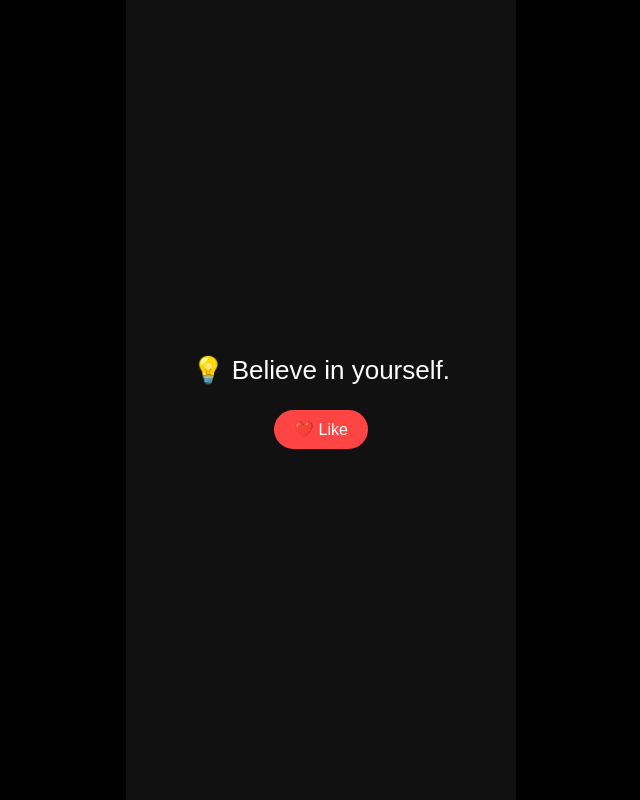
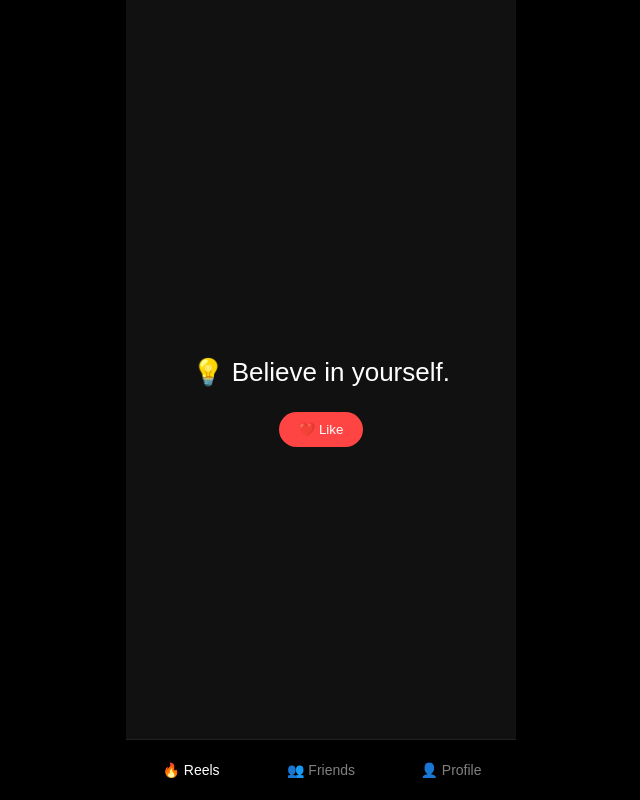
Before and after one commit to vullnetgrajqevci/mg-website, a plain HTML site: page index.html in a window 1280 px wide. Shown: the whole page, without its empty margins (319-959 px from the left). Drawn offline with Linux system fonts and the light colour scheme.

Commit message:
Update index.html

```diff
--- a/index.html
+++ b/index.html
@@ -17,20 +17,33 @@
   max-width: 100%;
   height: 100vh;
   margin: 0 auto;
-    overflow-y: scroll;
-    scroll-snap-type: y mandatory;
   background: #111;
+  display: flex;
+  flex-direction: column;
 }
 
+/* PAGES */
+.page {
+  flex: 1;
+  overflow-y: scroll;
+  display: none;
+  scroll-snap-type: y mandatory;
+}
+
+.page.active {
+  display: block;
+}
+
+/* REELS */
 .screen {
   height: 100vh;
   display: flex;
   align-items: center;
   justify-content: center;
+  text-align: center;
   padding: 30px;
   box-sizing: border-box;
   scroll-snap-align: start;
-    text-align: center;
 }
 
 .quote {
@@ -46,19 +59,61 @@
   border-radius: 25px;
   background: #ff4444;
   color: white;
-    font-size: 16px;
   cursor: pointer;
 }
 
-  .like.liked {
-    background: #444;
+/* BOTTOM NAV */
+.nav {
+  height: 60px;
+  background: #000;
+  display: flex;
+  border-top: 1px solid #222;
+}
+
+.nav button {
+  flex: 1;
+  background: none;
+  border: none;
+  color: gray;
+  font-size: 14px;
+  cursor: pointer;
+}
+
+.nav button.active {
+  color: white;
 }
 </style>
 </head>
 
 <body>
 
-<div class="app" id="app"></div>
+<div class="app">
+
+  <!-- REELS -->
+  <div class="page active" id="reels"></div>
+
+  <!-- FRIENDS -->
+  <div class="page" id="friends">
+    <div class="screen">
+      <div class="quote">👥 Friends – coming soon</div>
+    </div>
+  </div>
+
+  <!-- PROFILE -->
+  <div class="page" id="profile">
+    <div class="screen">
+      <div class="quote">👤 Your profile – coming soon</div>
+    </div>
+  </div>
+
+  <!-- NAV -->
+  <div class="nav">
+    <button class="active" onclick="showPage('reels', this)">🔥 Reels</button>
+    <button onclick="showPage('friends', this)">👥 Friends</button>
+    <button onclick="showPage('profile', this)">👤 Profile</button>
+  </div>
+
+</div>
 
 <script>
 const quotes = [
@@ -67,46 +122,42 @@
   "🚀 Your future starts today.",
   "⏳ Discipline beats motivation.",
   "💪 Hard work pays off.",
-    "🌱 Grow even when it’s hard.",
-    "🧠 Your mindset is everything.",
-    "🏆 Success is built daily.",
-    "⚡ Don’t stop now.",
-    "📈 Improve 1% every day."
+  "📈 Improve 1% daily."
 ];
 
-  const app = document.getElementById("app");
-  let index = 0;
+const reels = document.getElementById("reels");
+let i = 0;
 
 function addQuote() {
-    const screen = document.createElement("div");
-    screen.className = "screen";
-
-    screen.innerHTML = `
+  const div = document.createElement("div");
+  div.className = "screen";
+  div.innerHTML = `
     <div>
-        <div class="quote">${quotes[index % quotes.length]}</div>
-        <button class="like" onclick="like(this)">❤️ Like</button>
+      <div class="quote">${quotes[i % quotes.length]}</div>
+      <button class="like">❤️ Like</button>
     </div>
   `;
-
-    app.appendChild(screen);
-    index++;
+  reels.appendChild(div);
+  i++;
 }
 
-  function like(btn) {
-    btn.textContent = "❤️ Liked";
-    btn.classList.add("liked");
-    btn.disabled = true;
-  }
+// load first
+for (let j = 0; j < 4; j++) addQuote();
 
-  // Load first 5
-  for (let i = 0; i < 5; i++) addQuote();
-
-  // Infinite scroll
-  app.addEventListener("scroll", () => {
-    if (app.scrollTop + app.clientHeight >= app.scrollHeight - 10) {
+// infinite scroll
+reels.addEventListener("scroll", () => {
+  if (reels.scrollTop + reels.clientHeight >= reels.scrollHeight - 10) {
     addQuote();
   }
 });
+
+function showPage(id, btn) {
+  document.querySelectorAll(".page").forEach(p => p.classList.remove("active"));
+  document.getElementById(id).classList.add("active");
+
+  document.querySelectorAll(".nav button").forEach(b => b.classList.remove("active"));
+  btn.classList.add("active");
+}
 </script>
 
 </body>
```
Lines whose indentation alone changed are shown as unchanged.
